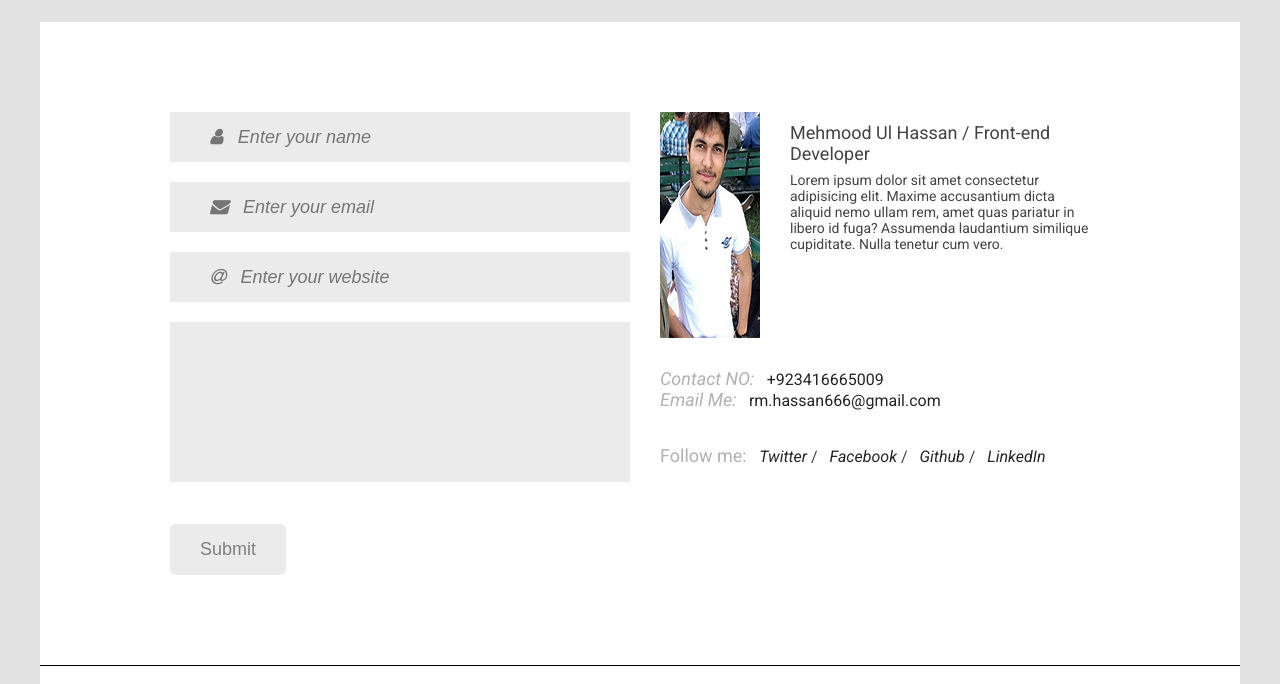
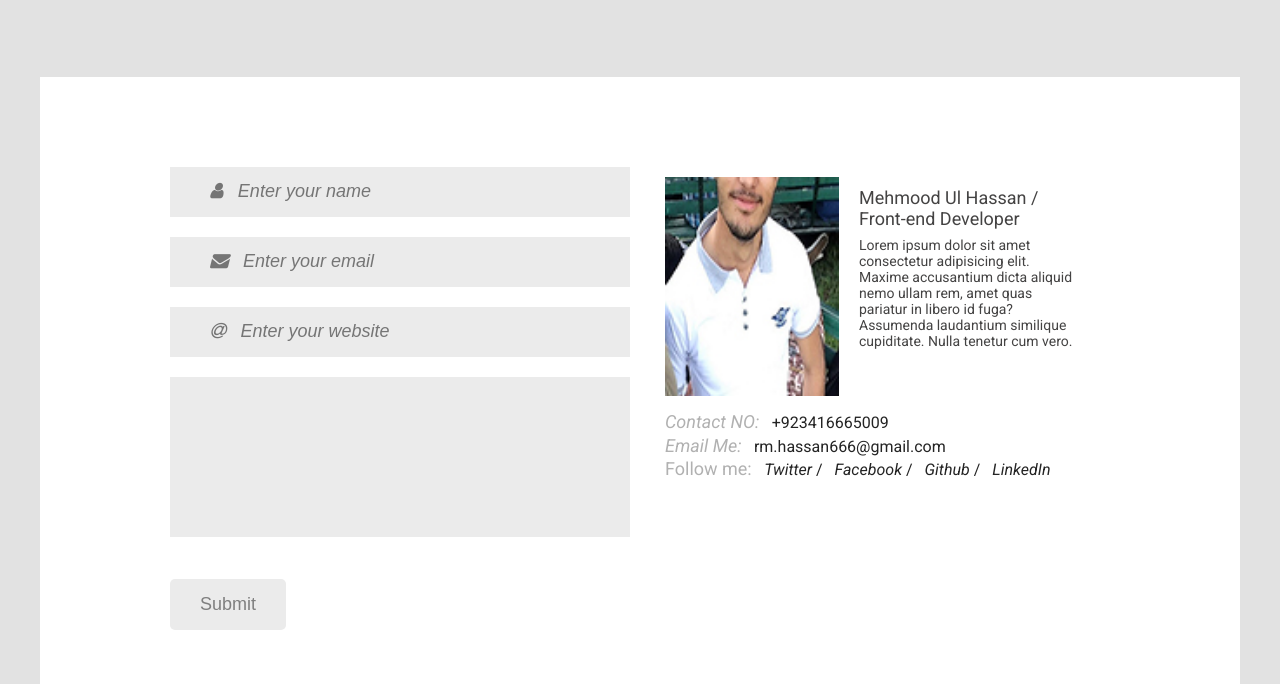
Before and after one commit to Hassanraja447/cool-portfolio, a website: page index.html in a window 1280 px wide. Shown: the part 1868-2552 px from the top of the page. Drawn offline with Linux system fonts and the light colour scheme.

Commit message:
Constantly making changes to layout

```diff
--- a/index.html
+++ b/index.html
@@ -139,15 +139,6 @@
 
                             </figure>
 
-                           <!-- <div class="image image--1"><img class="picture" src="img/project-1.jpg" alt="project-1 image" > </div>
-                           <div class="image image--2"><img class="picture" src="img/project-2.jpg" alt="project-2 image"> </div>
-                           <div class="image image--3"><img class="picture" src="img/project-3.jpg" alt="project-3 image" ></div>
-                           <div class="image image--4"><img class="picture" src="img/project-4.jpg" alt="project-4 image" ></div>
-                           <div class="image image--5"><img class="picture" src="img/project-5.jpg" alt="project-5 image" ></div>
-                           <div class="image image--6"><img class="picture" src="img/project-6.jpg" alt="project-6 image" ></div>
-
-                           <div class="image image--7"><img class="picture" src="img/slider-1.jpg" alt="slider image" ></div> -->
-
                        </div>
                     </main>
                     <!-- ///////////////////////////// -->
@@ -158,56 +149,33 @@
                     <!-- ///////////////////////////// -->
                         <!-- CONTACT FORM -->
                     <!-- ///////////////////////////// -->
-
-
-                        <section class="form-container">
+                        <div class="form-container">
                             <form action="#" class="form">
                                 <input type="text" name="name" style="font-family:Arial, FontAwesome" placeholder="&#xf007;   Enter your name" required>
                                 <input type="email" name="email" style="font-family:Arial, FontAwesome"   placeholder="&#xf0e0;   Enter your email" required>
                                 <input type="url" name="url" style="font-family:Arial, FontAwesome"  placeholder="&#xf1fa;   Enter your website">
                                 <textarea name="meassage" id="text" cols="30" rows="6" required></textarea>
                                 <button class="btn">Submit</button>
-
                             </form>
-
-                        </section>
+                        </div>
                     <!-- ///////////////////////////// -->
                         <!-- ABOUT SECTION -->
                     <!-- ///////////////////////////// -->
-
-
-                        <section class="about">
-                            <!-- ///////////////////////////// -->
+                        <div class="about">
                             <!-- ABOUT PROFILE -->
-                            <!-- ///////////////////////////// -->
-
-
-                            <div class="profile">
-                                <div class="profile__box">
-                                    <img src="img/mypic.jpg" alt="author picture" class="profile__Image">
+                                    <figure class="profile__picture">
+                                     <img src="img/mypic.jpg" alt="author picture" class="profile__image">
+                                    </figure>
                                     <div class="profile__author-detail">
                                             <p class="profile__name">Mehmood Ul Hassan / Front-end Developer</p>
                                             <p class="profile__description">Lorem ipsum dolor sit amet consectetur adipisicing elit. Maxime accusantium dicta aliquid nemo ullam rem, amet quas pariatur in libero id fuga? Assumenda laudantium similique cupiditate. Nulla tenetur cum vero.    </p>
                                     </div>
-
-                                </div>
-                            </div>
-                            <!-- ///////////////////////////// -->
                             <!-- PROFILE CONTACTS -->
-                            <!-- ///////////////////////////// -->
-
-
                             <div class="author-contact">
-                                <p class="author-contact___no"><span class="author-contact__title">Contact NO: </span>+923416665009</p>
-                                <p class="author-contact___email"><span class="author-contact__title">Email Me: </span>rm.hassan666@gmail.com</p>
-                            </div>
-                            <!-- ///////////////////////////// -->
+                                <div class="author-contact___no"><span class="author-contact__title">Contact NO: </span>+923416665009</div>
+                                <div class="author-contact___email"><span class="author-contact__title">Email Me: </span>rm.hassan666@gmail.com</div>
                                     <!-- PROFILE SOCIAL CONTACTS -->
-                            <!-- ///////////////////////////// -->
-
-
-                            <p class="social-contacts">
-
+                                    <div class="social-contacts">
                                         <p class="social-contacts__list">
                                             <span class="social-contacts__title">Follow me: </span>
                                             <a href="#" class="social-contacts__link">Twitter </a>/
@@ -215,28 +183,23 @@
                                             <a href="#" class="social-contacts__link">Github </a>/
                                             <a href="#" class="social-contacts__link">LinkedIn </a>
                                         </p>
-                            </p>
-                        </section>
+                                    </div>
+                            </div>
+                        </div>
                     </section>
                     <!-- ///////////////////////////// -->
                     <!-- FOOTER -->
                     <!-- ///////////////////////////// -->
-
-
                     <footer class="footer">
                         <!-- ///////////////////////////// -->
                         <!-- COPYRIGHT MESSAGE -->
                         <!-- ///////////////////////////// -->
-
-
                         <p class="copy">
                             Copyright &copy; 2018 Mehmood ul Hassan. All right reserved.
                         </p>
                          <!-- ///////////////////////////// -->
                         <!-- FOOTER SOCIAL LINKS -->
                          <!-- ///////////////////////////// -->
-
-
                         <ul class="footer__social">
                             <li>
                                 <a href="#" class="social__link" target="_blank">
--- a/sass/_about.scss
+++ b/sass/_about.scss
@@ -1,23 +1,31 @@
 
 .about {
-    display: flex;
-    flex-direction: column;
-    justify-content: flex-start;
+
+    display: grid;
+    grid-template-columns: 40% auto;
+    grid-template-rows:  repeat(3, 8vw);
+    grid-row-gap: 1.5rem;
+    padding: 1rem;
+    // display: flex;
+    // flex-direction: column;
 }
 .profile {
 
-    &__box {
-        display: flex;
-        margin-bottom: 3rem;
+    &__picture {
+        grid-column: 1 / span 1;
+        grid-row: 1 / span 2;
     }
     &__image {
-        height: 215px;
-        width: 200px;
-        flex: 0 0 40%;
+      width: 100%;
+      height: 100%;
+      -webkit-object-fit: cover;
+      object-fit: cover;
+      display: block;
     }
     &__author-detail {
         padding : 1rem 2rem;
-        margin-left: 1rem;
+        grid-column: 2 / span 1;
+        grid-row: 1 / span 2 ;
     }
     &__name {
         font-size: 1.8rem;
@@ -28,6 +36,12 @@
     }
 }
 .author-contact {
+    grid-column: 1 / -1;
+    grid-row: 3 / span 1;
+
+    display: flex;
+    flex-direction: column;
+    justify-content: space-between;
     margin-bottom: 3.5rem;
     font-size: 1.6rem;
     color: #242424;
@@ -46,9 +60,10 @@
     &__email {
 
     }
-}
 
     .social-contacts {
+        grid-column: 1 / -1;
+        grid-row: 4 / span 1;
         font-size: 1.6rem;
         &__list {
             font-size: 1.6rem;
@@ -65,3 +80,4 @@
 
         }
     }
+}
--- a/sass/_base.scss
+++ b/sass/_base.scss
@@ -33,7 +33,7 @@
     margin: 0 auto;
     display: grid;
     grid-template-columns: [full-start] minmax(6rem, 1fr) [center-start] repeat(auto-fit, [col-start] minmax(min-content, 14rem) [col-end]) [center-end]  minmax(6rem, 1fr)  [full-end];
-    grid-template-rows: repeat(5, min-content);
+    grid-template-rows: 80vh repeat(2, min-content) 40vw min-content;
     grid-row-gap: 8rem;
 
 }
--- a/sass/_content.scss
+++ b/sass/_content.scss
@@ -23,7 +23,7 @@
 }
 .features-box {
     display: grid;
-    grid-template-columns: repeat(3, 1fr);
+    grid-template-columns: repeat(auto-fit, minmax(25rem,1fr));
     grid-column-gap: 2rem;
 }
 
--- a/sass/_form.scss
+++ b/sass/_form.scss
@@ -4,7 +4,8 @@
 
     padding : 1rem 13rem;
     display: grid;
-    grid-template-columns: repeat(2,1fr);
+    grid-template-columns: repeat(auto-fit, minmax(40rem, 1fr));
+    grid-template-rows: min-content;
     grid-column-gap: 3rem;
 
 }
```
Also changed, not shown: css/style.css. Lines whose indentation alone changed are shown as unchanged.
